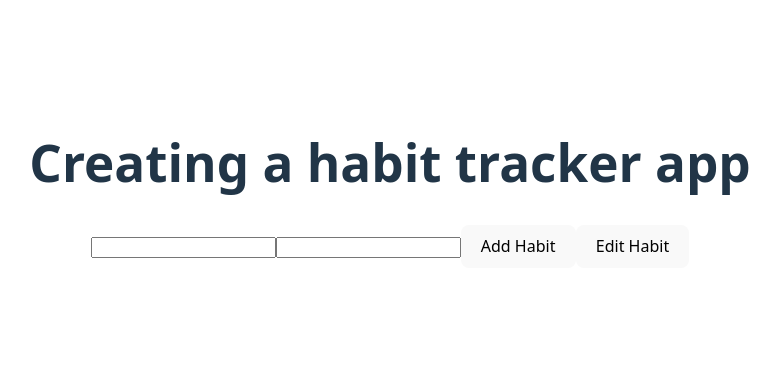
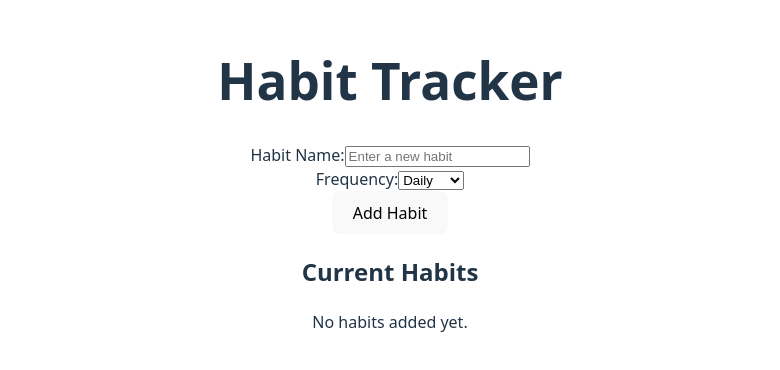
Before and after one commit to theadullamite/Habit-Tracker, a React (Vite) app: page / in a window 1280 px wide. Shown: the part 216-586 px from the top of the page, without its empty margins (250-1030 px from the left). Built offline with nearby package versions, Linux system fonts and the light colour scheme.

Commit message:
initial commit

```diff
--- a/src/App.jsx
+++ b/src/App.jsx
@@ -1,32 +1,33 @@
 import './App.css'
 import { useState } from 'react'
+import HabitForm from './components/HabitForm';
+import HabitList from './components/HabitList';
+
 
 //defining the habit data structure
-const habitData = {
+const habits = {
   id: '',
   name: '',
   frequency: '',
   color: '',
-  startDate: 0,
-  successes: ['']
+  createdAt: '2026-01-24',
+  completedDays: ['']
 }
 
 function App() {
   //using state to capture user input
-  const [formData, setFormData] = useState(habitData);
+  const [habits, setHabits] = useState([]);
+
+  const addHabit = (newHabit) => {
+    setHabits([...habits, newHabit]);
+  };
 
   return (
-    <>
     <div>
-      <h1>Creating a habit tracker app</h1>
-      <form>
-        <input />
-        <input />
-        <button>Add Habit</button>
-        <button>Edit Habit</button>
-      </form>
+      <h1>Habit Tracker</h1>
+      <HabitForm onAddHabit={addHabit} />
+      <HabitList habits={habits}/>
     </div>
-    </>
   )
 }
 
--- /dev/null
+++ b/src/components/HabitForm.jsx
@@ -0,0 +1,51 @@
+import { useState } from "react";
+
+function HabitForm({ onAddHabit }) {
+  const [name, setName] = useState("");
+  const [frequency, setFrequency] = useState("daily");
+  const [startDate, setStartDate] = useState(new Date().toISOString().split('T')[0]);
+
+  const handleSubmit = (e) => {
+    e.preventDefault();
+    if (!name.trim() === "") return;
+
+    const newHabit = {
+        id: Date.now().toString(),
+        name,
+        frequency,
+        startDate,
+    };
+    onAddHabit(newHabit); //calls the function passed from the parent component
+
+    setName('');
+    setFrequency('daily');
+    setStartDate(new Date().toISOString().split('T')[0]);//to reset the form
+  };
+
+  return (
+    <form onSubmit={handleSubmit}>
+      <div>
+        <label htmlFor="habitName">Habit Name:</label>
+        <input
+          type="text"
+          placeholder="Enter a new habit"
+          value={name}
+          onChange={(e) => setName(e.target.value)}
+        />
+      </div>
+      <div>
+        <label htmlFor="frequency">Frequency:</label>
+        <select
+          value={frequency}
+          onChange={(e) => setFrequency(e.target.value)}
+        >
+          <option value="daily">Daily</option>
+          <option value="weekly">Weekly</option>
+        </select>
+      </div>
+      <button type="submit">Add Habit</button>
+    </form>
+  );
+}
+
+export default HabitForm;
--- /dev/null
+++ b/src/components/HabitList.jsx
@@ -0,0 +1,22 @@
+import React from 'react'
+ const HabitList = ({ habits }) => {
+    return (
+        <div>
+            <h2>Current Habits</h2>
+            {habits.length === 0 ? (
+                <p>No habits added yet.</p>
+            ) : (
+                <ul>
+                    {habits.map((habit) => (
+                        <li key={habit.id}>
+                            <strong>{habit.name}</strong> - {habit.frequency} (Starts: {habit.startDate})
+                        </li>
+                    ))}
+                </ul>
+            )}
+        </div>
+    );
+};
+
+
+export default HabitList;
```
